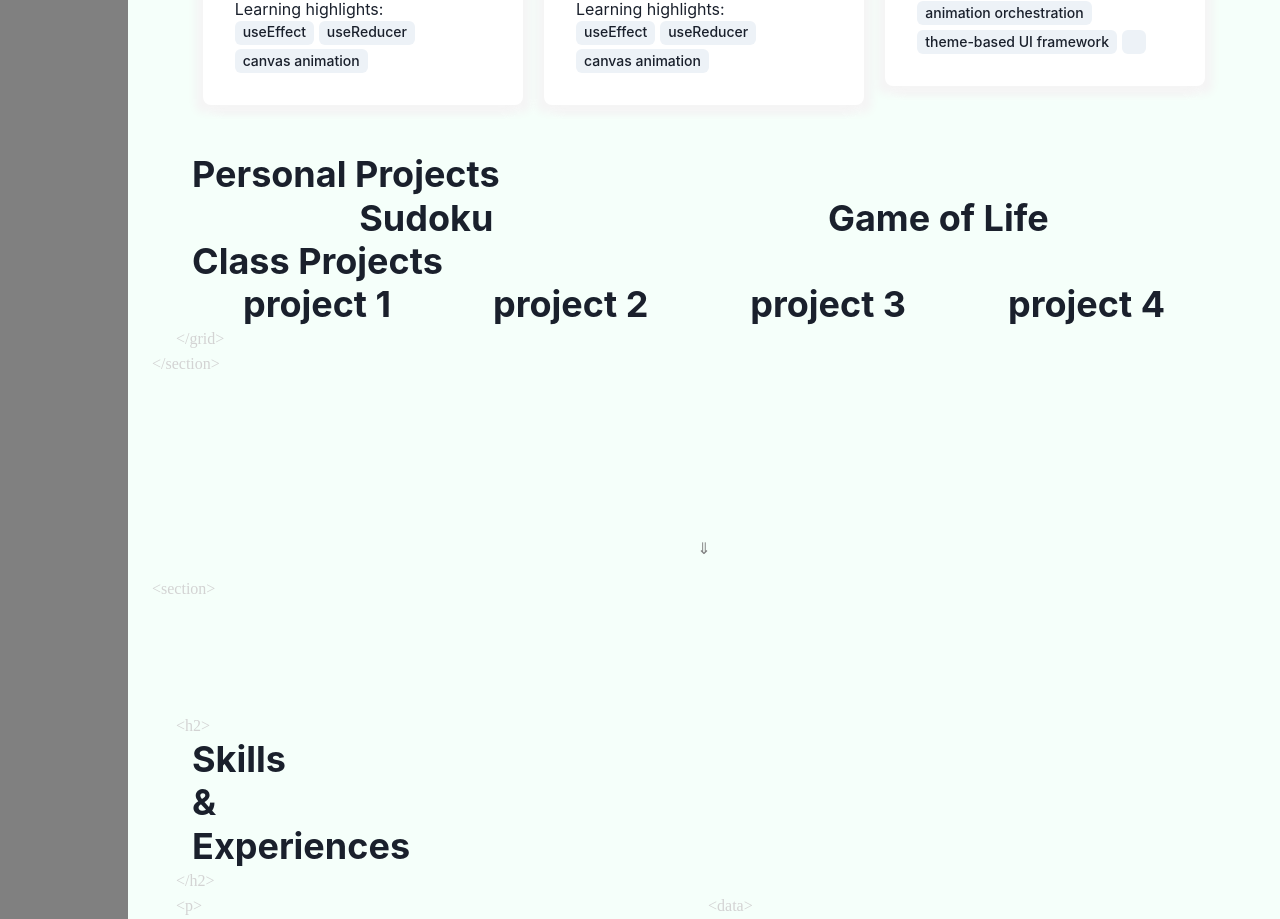
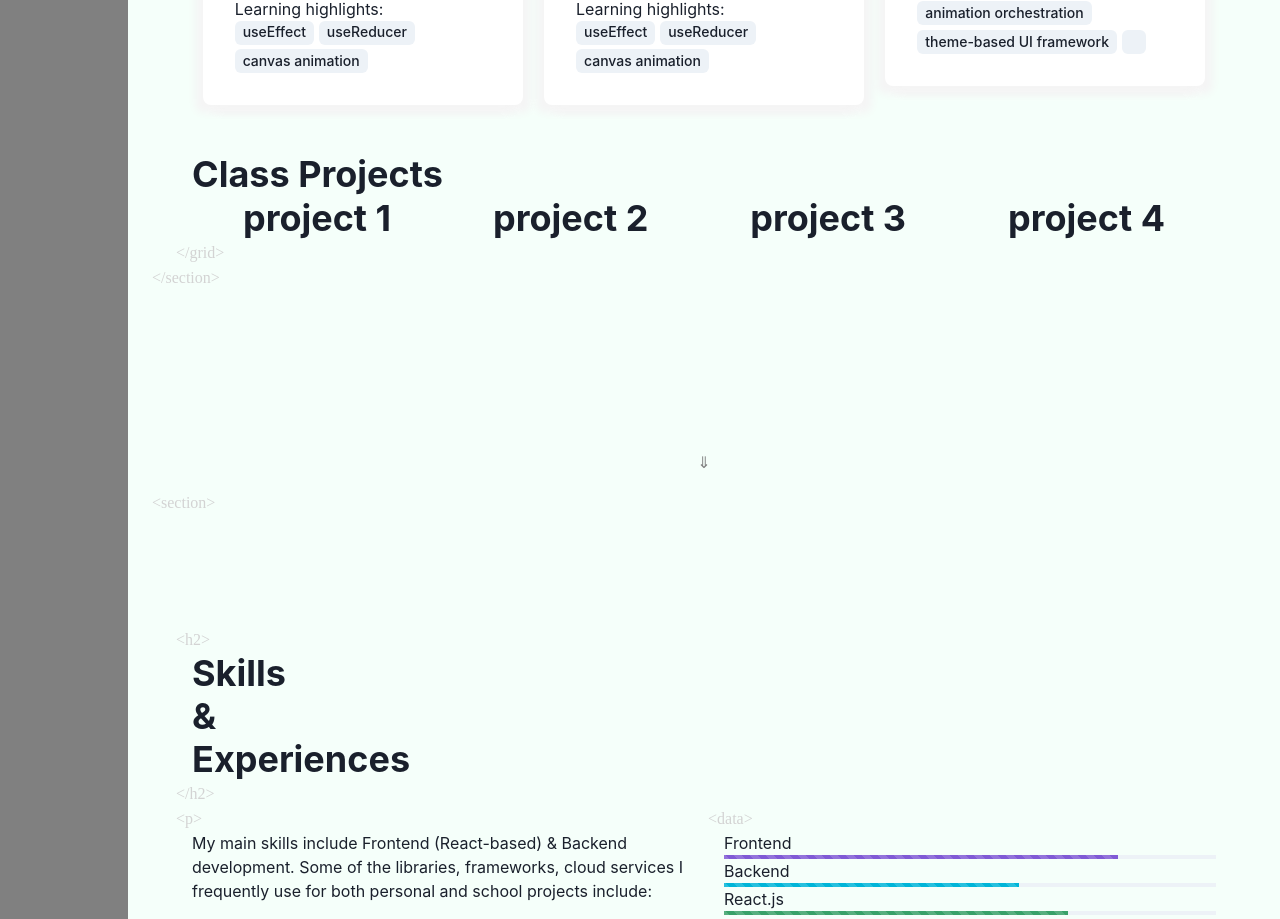
Before and after one commit to shawnsudev/ShawnSu-Portfolio, a Next.js app: page / in a window 1280 px wide. Shown: the part 2318-3237 px from the top of the page. Built offline with nearby package versions, Linux system fonts and the light colour scheme; a web font is replaced by a local one.

Commit message:
change: update game of life project link

```diff
--- a/data/projects.json
+++ b/data/projects.json
@@ -14,7 +14,7 @@
       "stacks": ["React", ""],
       "highlights": ["useEffect", "useReducer", "canvas animation"],
       "description": "My implementation of the classic Sudoku (logic-based, combinatorial number puzzle) game.",
-      "link": "https://sudoku-shawnsu.netlify.app/"
+      "link": "https://game-of-life-by-shawn-su.netlify.app/"
     },
     {
       "name": "Shawn Su's Portfolio",
--- a/pages/projects.tsx
+++ b/pages/projects.tsx
@@ -44,18 +44,6 @@ const Projects: NextPage = () => {
                 </Flex>
               </Box>
 
-              <Box>
-                <Heading as="h3">Personal Projects</Heading>
-                <Flex justify="space-around">
-                  <FadeInItem>
-                    <Heading as="h4">Sudoku</Heading>
-                  </FadeInItem>
-                  <FadeInItem>
-                    <Heading as="h4">Game of Life</Heading>
-                  </FadeInItem>
-                </Flex>
-              </Box>
-
               {/* Class Projects */}
               <Box>
                 <Heading as="h3">Class Projects</Heading>
```
